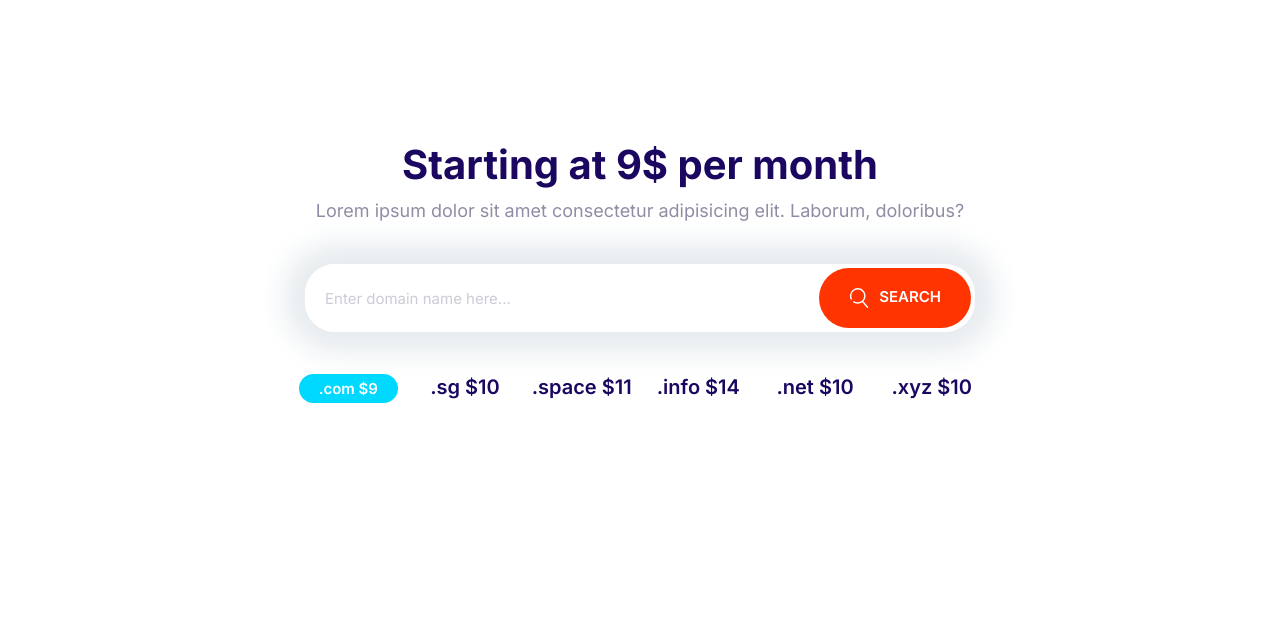
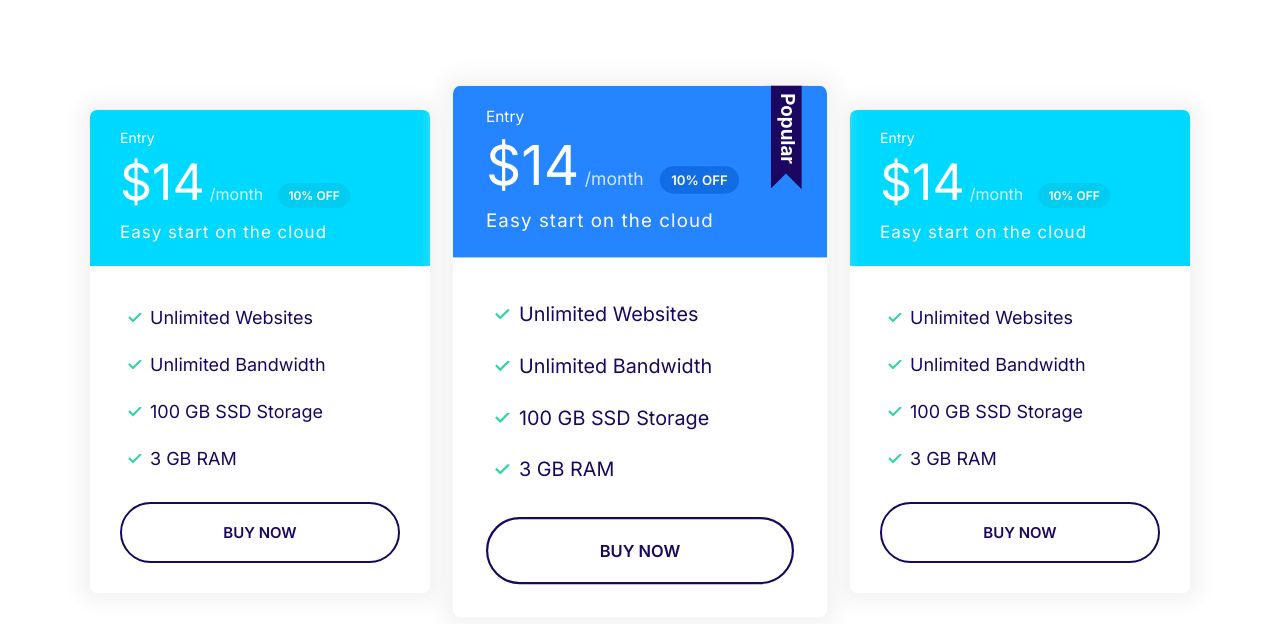
Before and after one commit to AlfaHun/moshify, a plain HTML site: page index.html in a window 1280 px wide. Drawn offline with Linux system fonts and the light colour scheme.

Commit message:
Plans Block

```diff
--- a/css/styles.css
+++ b/css/styles.css
@@ -338,6 +338,10 @@ a {
 
 /* Plans */
 
+.plan {
+  transition: transform .2s ease-out;
+}
+
 .plan__name {
   color: #fff;
   margin: 0;
@@ -354,6 +358,10 @@ a {
   font-weight: 300;
   opacity: 0.8;
   margin-right: 1rem;
+}
+
+.card--primary .badge--primary {
+  background-color: #126de4;
 }
 
 .card--secondary .badge--secondary {
@@ -391,6 +399,10 @@ a {
 
 /* Popular badge */
 
+.plan--popular {
+  transform: scale(1.1);
+}
+
 .plan--popular .card__header {
   position: relative;
 }
@@ -402,6 +414,15 @@ a {
   position: absolute;
   top: -6px;
   right: 5%;
+}
+
+.plan:hover {
+  transform: scale(1.05);
+}
+
+
+.plan--popular:hover {
+  transform: scale(1.15);
 }
 
 /* Media */
@@ -480,6 +501,12 @@ a {
 @media screen and (min-width: 768px) {
   .grid--cols-2 {
     grid-template-columns: 1fr 1fr;
+  }
+}
+
+@media screen and (min-width: 1024px) {
+  .grid--cols-3 {
+    grid-template-columns: 1fr 1fr 1fr;
   }
 }
 
@@ -725,7 +752,6 @@ a {
   border: 0;
   margin: 4rem auto;
   max-width: 670px;
-
 }
 
 .block-domain__prices {
@@ -742,6 +768,16 @@ a {
 @media screen and (min-width: 768px) {
   .block-domain__prices {
     grid-template-columns: repeat(auto-fit, minmax(10rem, 1fr));
-
   }
 }
+
+/* Plan block */
+
+.block-plans .grid {
+  gap: 8rem 4rem;
+}
+
+.block-plans .card {
+  max-width: 500px;
+  margin: 0 auto;
+}
--- a/index.html
+++ b/index.html
@@ -12,33 +12,69 @@
     <link rel="stylesheet" href="css/styles.css" />
   </head>
   <body style="padding: 5rem">
-    <section class="block container block-domain">
-      <header class="block__header">
-        <h2>Starting at 9$ per month</h2>
-        <p>
-          Lorem ipsum dolor sit amet consectetur adipisicing elit. Laborum,
-          doloribus?
-        </p>
-      </header>
-      <div class="input-group">
-        <input
-          type="text"
-          class="input"
-          placeholder="Enter domain name here..."
-        />
-        <button class="btn btn--accent">
-          <svg class="icon icon--white">
-            <use xlink:href="images/sprite.svg#search"></use></svg>Search
-        </button>
+    <section class="block container block-plans">
+      <div class="grid grid--cols-3">
+        <div class="plan">
+          <div class="card card--secondary">
+            <header class="card__header">
+              <h3 class="plan__name">Entry</h3>
+              <span class="plan__price">$14</span>
+              <span class="plan__billing-cycle">/month</span>
+              <span class="badge badge--secondary badge--small">10% OFF</span>
+              <span class="plan__description">Easy start on the cloud</span>
+            </header>
+            <div class="card__body">
+              <ul class="list list--tick">
+                <li class="list__item">Unlimited Websites</li>
+                <li class="list__item">Unlimited Bandwidth</li>
+                <li class="list__item">100 GB SSD Storage</li>
+                <li class="list__item">3 GB RAM</li>
+              </ul>
+              <button class="btn btn--outline btn--block">Buy Now</button>
+            </div>
+          </div>
+        </div>
+        <div class="plan plan--popular">
+          <div class="card card--primary">
+            <header class="card__header">
+              <h3 class="plan__name">Entry</h3>
+              <span class="plan__price">$14</span>
+              <span class="plan__billing-cycle">/month</span>
+              <span class="badge badge--primary badge--small">10% OFF</span>
+              <span class="plan__description">Easy start on the cloud</span>
+            </header>
+            <div class="card__body">
+              <ul class="list list--tick">
+                <li class="list__item">Unlimited Websites</li>
+                <li class="list__item">Unlimited Bandwidth</li>
+                <li class="list__item">100 GB SSD Storage</li>
+                <li class="list__item">3 GB RAM</li>
+              </ul>
+              <button class="btn btn--outline btn--block">Buy Now</button>
+            </div>
+          </div>
+        </div>
+        <div class="plan">
+          <div class="card card--secondary">
+            <header class="card__header">
+              <h3 class="plan__name">Entry</h3>
+              <span class="plan__price">$14</span>
+              <span class="plan__billing-cycle">/month</span>
+              <span class="badge badge--secondary badge--small">10% OFF</span>
+              <span class="plan__description">Easy start on the cloud</span>
+            </header>
+            <div class="card__body">
+              <ul class="list list--tick">
+                <li class="list__item">Unlimited Websites</li>
+                <li class="list__item">Unlimited Bandwidth</li>
+                <li class="list__item">100 GB SSD Storage</li>
+                <li class="list__item">3 GB RAM</li>
+              </ul>
+              <button class="btn btn--outline btn--block">Buy Now</button>
+            </div>
+          </div>
+        </div>
       </div>
-      <ul class="list block-domain__prices">
-        <li><span class="badge badge--secondary">.com $9</span></li>
-        <li>.sg $10</li>
-        <li>.space $11</li>
-        <li>.info $14</li>
-        <li>.net $10</li>
-        <li>.xyz $10</li>
-      </ul>
     </section>
 
     <script src="js/main.js"></script>
```
Also changed, not shown: components/plansblock.html (added, +64 -0 lines).
